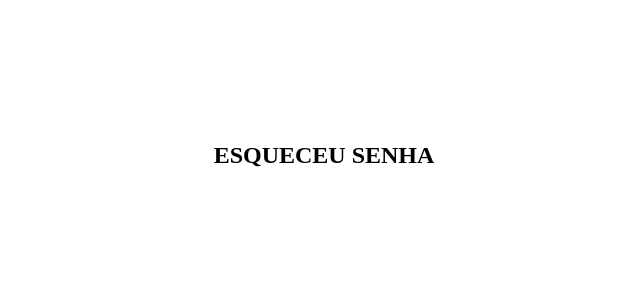
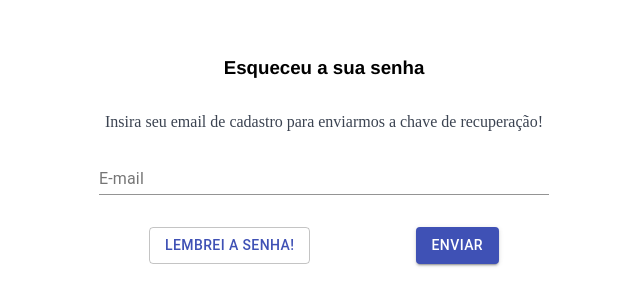
Before and after one commit to isFernandes/jobsea, a React (Create React App) app in the folder frontend/: page /esqueceu-senha in a window 1280 px wide. Shown: the part 245-550 px from the top of the page, without its empty margins (316-956 px from the left). Built offline with nearby package versions, Linux system fonts and the light colour scheme; the HTML template or start-up script is replaced by a standard one.

Commit message:
structure 'Esqueceu a senha' finaled

```diff
--- a/frontend/src/pages/EsqueceuSenha/index.css
+++ b/frontend/src/pages/EsqueceuSenha/index.css
@@ -0,0 +1,18 @@
+.paragraph{
+    font-style: normal;
+}
+
+.input-style{
+    flex: 1;
+    width: 100%;
+    max-width: 450px;
+}
+
+h3{
+    font-family: Helvetica;
+}
+
+.button-text{
+
+    color: #3f51b5;
+}
--- a/frontend/src/pages/EsqueceuSenha/index.tsx
+++ b/frontend/src/pages/EsqueceuSenha/index.tsx
@@ -1,9 +1,62 @@
-import React from 'react';
+import React from "react";
+import styled from "styled-components";
+import "./index.css";
+import Button from "@material-ui/core/Button";
+import TextField from "@material-ui/core/TextField";
+import { Link } from "react-router-dom";
 
-function EsqueceuSenha(){
-    return(
-        <h2>ESQUECEU SENHA</h2>
-    );
+function EsqueceuSenha() {
+  return (
+    <Container>
+      <Form action="POST" method="post">
+        <h3>Esqueceu a sua senha</h3>
+        <p className="paragraph">
+          Insira seu email de cadastro para enviarmos a chave de recuperação!
+        </p>
+        <TextField
+          id="standard-basic"
+          className="input-style"
+          type="email"
+          label="E-mail"
+        ></TextField>
+        <ButtonArea className="input-style">
+            <Button variant="outlined">
+                <Link className="button-text" to="/">Lembrei a senha!</Link>
+            </Button>
+            <Button color="primary" variant="contained">
+                <span>Enviar</span>
+            </Button>
+        </ButtonArea>
+      </Form>
+    </Container>
+  );
 }
 
 export default EsqueceuSenha;
+
+const Container = styled.div`
+  display: flex;
+  justify-content: center;
+  align-items: center;
+  flex: 1;
+`;
+
+const Form = styled.form`
+  display: flex;
+  flex-direction: column;
+  flex: 1;
+  justify-content: space-around;
+  align-items: center;
+  padding: 5px;
+  margin: 0 10rem 0 10rem;
+`;
+
+const ButtonArea = styled.div`
+  margin: 2rem 8px 8px 8px;
+  display: flex;
+  max-width: 350px;
+  flex-direction: row;
+  justify-content: space-between;
+  align-items: center;
+  flex: 1;
+`;
--- a/frontend/src/pages/Login/index.tsx
+++ b/frontend/src/pages/Login/index.tsx
@@ -8,7 +8,7 @@ import { Link } from "react-router-dom";
 function Login() {
   return (
     <Container>
-      <Form>
+      <Form action="POST" method="post">
         <LoginField>
           <h4>Entre</h4>
           <TextField type="email" label="E-mail"></TextField>
--- a/frontend/src/pages/SingUp/index.tsx
+++ b/frontend/src/pages/SingUp/index.tsx
@@ -1,9 +1,35 @@
-import React from 'react';
+import React from "react";
+import styled from "styled-components";
+import './index.css';
+import Button from "@material-ui/core/Button";
+import TextField from "@material-ui/core/TextField";
+import { Link } from "react-router-dom";
 
-function SignUp(){
-    return(
-        <h2>CADASTRE-SE</h2>
-    );
+function SingUp() {
+  return (
+    <Container>
+      <Form action="POST" method="post">
+        SINGUP
+      </Form>
+    </Container>
+  );
 }
 
-export default SignUp;
+export default SingUp;
+
+const Container = styled.div`
+  display: flex;
+  justify-content: center;
+  align-items: center;
+  flex: 1;
+`;
+
+const Form = styled.form`
+  display: flex;
+  flex-direction: row;
+  flex: 1;
+  justify-content: space-around;
+  align-items: center;
+  padding: 5px;
+  margin: 0 10rem 0 10rem;
+`;
```
